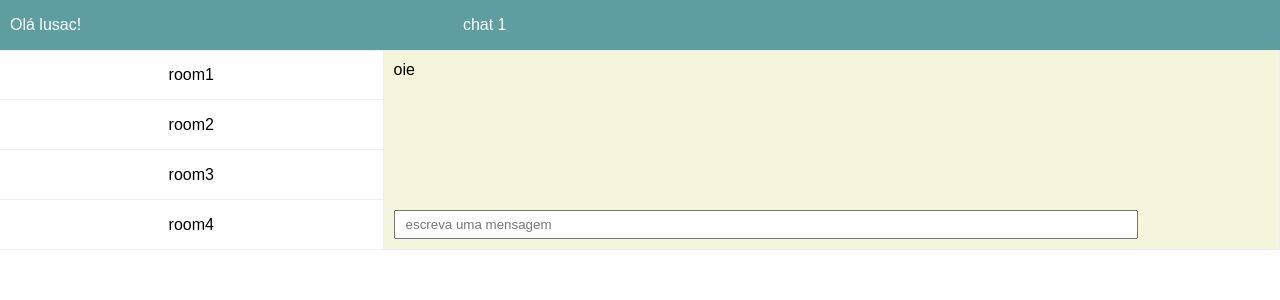
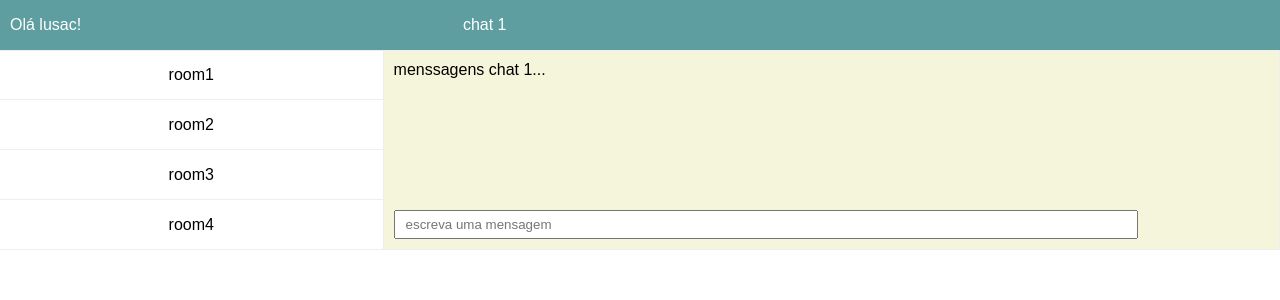
Before and after one commit to lusac/react-node-chat, a React (Create React App) app: page / in a window 1280 px wide. Both pictures are taken after a click on the element "room1". Shown: the top 300 px of the page. Built offline with nearby package versions, Linux system fonts and the light colour scheme; the HTML template or start-up script is replaced by a standard one.

Commit message:
Selecionado chat

```diff
--- /dev/null
+++ b/src/actions/chat.js
@@ -0,0 +1,19 @@
+/* global setTimeout */
+
+import {
+  CHAT_LOADING,
+  CHAT_COMPLETED
+} from '../types'
+
+export function getChat(chatID) {
+  return (dispatch) => {
+    dispatch({type: CHAT_LOADING, payload: true})
+    setTimeout(function() {
+      let data = {
+        id: chatID,
+        messages: [{text: 'oie1'}, {text: 'oie2'}, {text: 'oie3'}]
+      }
+      dispatch({type: CHAT_COMPLETED, payload: data})
+    }, 500)
+  }
+}
--- a/src/actions/chats.js
+++ b/src/actions/chats.js
@@ -19,9 +19,3 @@ export function getChats() {
     }, 500)
   }
 }
-
-// export function selectChats(chatID) {
-//   return (dispatch) => {
-//     dispatch({type: CHAT_SELECTED, chatID: chatID})
-//   }
-// }
--- a/src/components/Chat/index.js
+++ b/src/components/Chat/index.js
@@ -1,11 +1,15 @@
 import React from 'react';
+import PropTypes from 'prop-types';
+import { connect } from 'react-redux'
 
 class Chat extends React.Component {
   render() {
     return (
       <div className="chat-room">
         <div className="chat-room__messages">
-          oie
+          {!this.props.chat.loading && !this.props.chat.id && this.props.chat.messages.length === 0 && <span>Nenhum chat selecionado</span>}
+          {this.props.chat.loading && <span>carregando chat</span>}
+          {!this.props.chat.loading && this.props.chat.id && <span>menssagens chat {this.props.chat.id}...</span>}
         </div>
 
         <div className="chat-room__input__wrapper">
@@ -16,4 +20,14 @@ class Chat extends React.Component {
   }
 }
 
-export default Chat;
+Chat.propTypes = {
+  chat: PropTypes.object
+};
+
+function mapStateToProps(state) {
+  return ({
+    chat: state.chat
+  })
+}
+
+export default connect(mapStateToProps, {})(Chat)
--- a/src/components/ChatList/index.js
+++ b/src/components/ChatList/index.js
@@ -2,18 +2,23 @@ import React from 'react';
 import PropTypes from 'prop-types';
 import { connect } from 'react-redux'
 import { getChats } from '../../actions/chats'
+import { getChat } from '../../actions/chat'
 
 class ChatList extends React.Component {
   componentDidMount() {
     this.props.getChats()
   }
 
+  selectChat(id) {
+    this.props.getChat(id)
+  }
+
   render() {
     return (
       <div className="chat-list">
         {this.props.chats.loading && <span>loading...</span>}
-        {!this.props.chats.loading && this.props.chats.chats.map(function(room) {
-          return (<span key={room.id} className="chat-list__item">{room.name}</span>)
+        {!this.props.chats.loading && this.props.chats.chats.map((room) => {
+          return <span key={room.id} className="chat-list__item" onClick={this.selectChat.bind(this, room.id)}>{room.name}</span>
         })}
       </div>
     )
@@ -23,14 +28,19 @@ class ChatList extends React.Component {
 ChatList.propTypes = {
   rooms: PropTypes.array,
   chats: PropTypes.func,
-  getChats: PropTypes.func
+  getChats: PropTypes.func,
+  getChat: PropTypes.func
 };
 
 
 function mapStateToProps(state) {
-  return ({ chats: state.chats })
+  return ({
+    chat: state.chat,
+    chats: state.chats
+  })
 }
 
 export default connect(mapStateToProps, {
-  getChats
+  getChats,
+  getChat
 })(ChatList)
--- /dev/null
+++ b/src/reducers/chat.js
@@ -0,0 +1,29 @@
+import {
+  CHAT_LOADING,
+  CHAT_COMPLETED
+} from '../types'
+
+const STATE = {
+  id: null,
+  messages: [],
+  loading: false
+}
+
+export function chat(state=STATE, action) {
+  switch (action.type) {
+    case CHAT_LOADING:
+      return {
+        ...state,
+        loading: true
+      }
+    case CHAT_COMPLETED:
+      return {
+        ...state,
+        loading: false,
+        id: action.payload.id,
+        messages: action.payload.messages
+      }
+    default:
+      return state
+  }
+}
--- a/src/reducers/combine.js
+++ b/src/reducers/combine.js
@@ -1,6 +1,8 @@
 import { combineReducers } from 'redux'
+import { chat } from './chat'
 import { chats } from './chats'
 
 export const rootReducer = combineReducers({
+  chat,
   chats
 })
--- a/src/types.js
+++ b/src/types.js
@@ -1,7 +1,7 @@
-// CHAT
+// CHATS
 export const CHATS_LOADING = 'CHATS_LOADING'
 export const CHATS_COMPLETED = 'CHATS_COMPLETED'
 
-// TIME
-// export const USER_SET = 'USER_SET'
-// export const USER_UPDATE = 'USER_UPDATE'
+// CHAT
+export const CHAT_LOADING = 'CHAT_LOADING'
+export const CHAT_COMPLETED = 'CHAT_COMPLETED'
```
